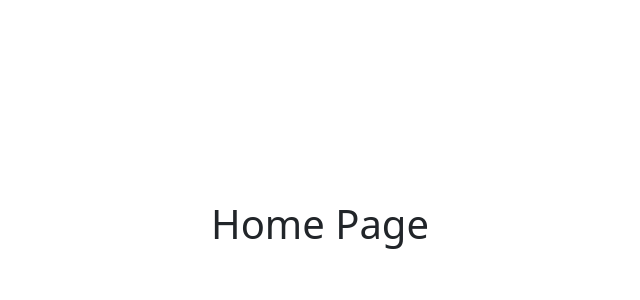
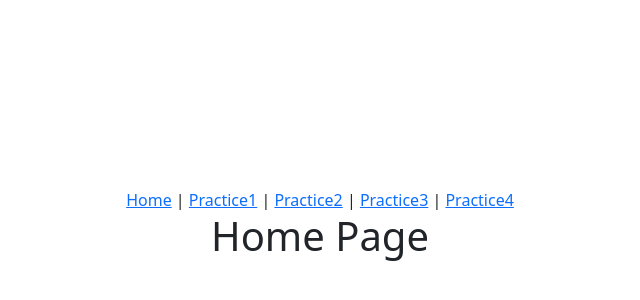
Before and after one commit to TSFMAKKO/hexVueHw2025, a Vue app: page /practice1 in a window 1280 px wide. Shown: the part 172-472 px from the top of the page, without its empty margins (320-960 px from the left). Built offline with nearby package versions, Linux system fonts and the light colour scheme.

Commit message:
feat: Add multiple practice pages and update navigation

```diff
--- a/src/App.vue
+++ b/src/App.vue
@@ -1,5 +1,12 @@
 <template>
   <div id="app">
+    <nav>
+      <router-link to="/">Home</router-link> |
+      <router-link to="/practice1">Practice1</router-link> |
+      <router-link to="/practice2">Practice2</router-link> |
+      <router-link to="/practice3">Practice3</router-link> |
+      <router-link to="/practice4">Practice4</router-link>
+    </nav>
     <router-view />
   </div>
 </template>
--- a/src/router.js
+++ b/src/router.js
@@ -1,6 +1,9 @@
 import { createRouter, createWebHashHistory } from 'vue-router';
 import Home from './views/Home.vue';
 import Practice1 from './views/Practice1.vue';
+import Practice2 from './views/Practice2.vue';
+import Practice3 from './views/Practice3.vue';
+import Practice4 from './views/Practice4.vue';
 
 const routes = [
   {
@@ -13,6 +16,21 @@ const routes = [
     name: 'Practice1',
     component: Practice1,
   },
+  {
+    path: '/practice2',
+    name: 'Practice2',
+    component: Practice2,
+  },
+  {
+    path: '/practice3',
+    name: 'Practice3',
+    component: Practice3,
+  },
+  {
+    path: '/practice4',
+    name: 'Practice4',
+    component: Practice4,
+  },
 ];
 
 const router = createRouter({
--- a/src/views/Practice1.vue
+++ b/src/views/Practice1.vue
@@ -114,7 +114,6 @@ const addCart = (product) => {
   // 顯示通知訊息
   notification.value = `${product.title} 已加入購物車`;
 
-
   showNotification.value = true;
   setTimeout(() => {
     showNotification.value = false;
--- /dev/null
+++ b/src/views/Practice2.vue
@@ -0,0 +1,8 @@
+<style scoped>
+</style>
+<template>
+    <h2>Practice2</h2>
+</template>
+<script setup>
+
+</script>
--- /dev/null
+++ b/src/views/Practice3.vue
@@ -0,0 +1,8 @@
+<style scoped>
+</style>
+<template>
+    <h2>Practice3</h2>
+</template>
+<script setup>
+
+</script>
--- /dev/null
+++ b/src/views/Practice4.vue
@@ -0,0 +1,8 @@
+<style scoped>
+</style>
+<template>
+    <h2>Practice4</h2>
+</template>
+<script setup>
+
+</script>
```
Also changed, not shown: src/components/HelloWorld.vue (deleted, +0 -43 lines).
